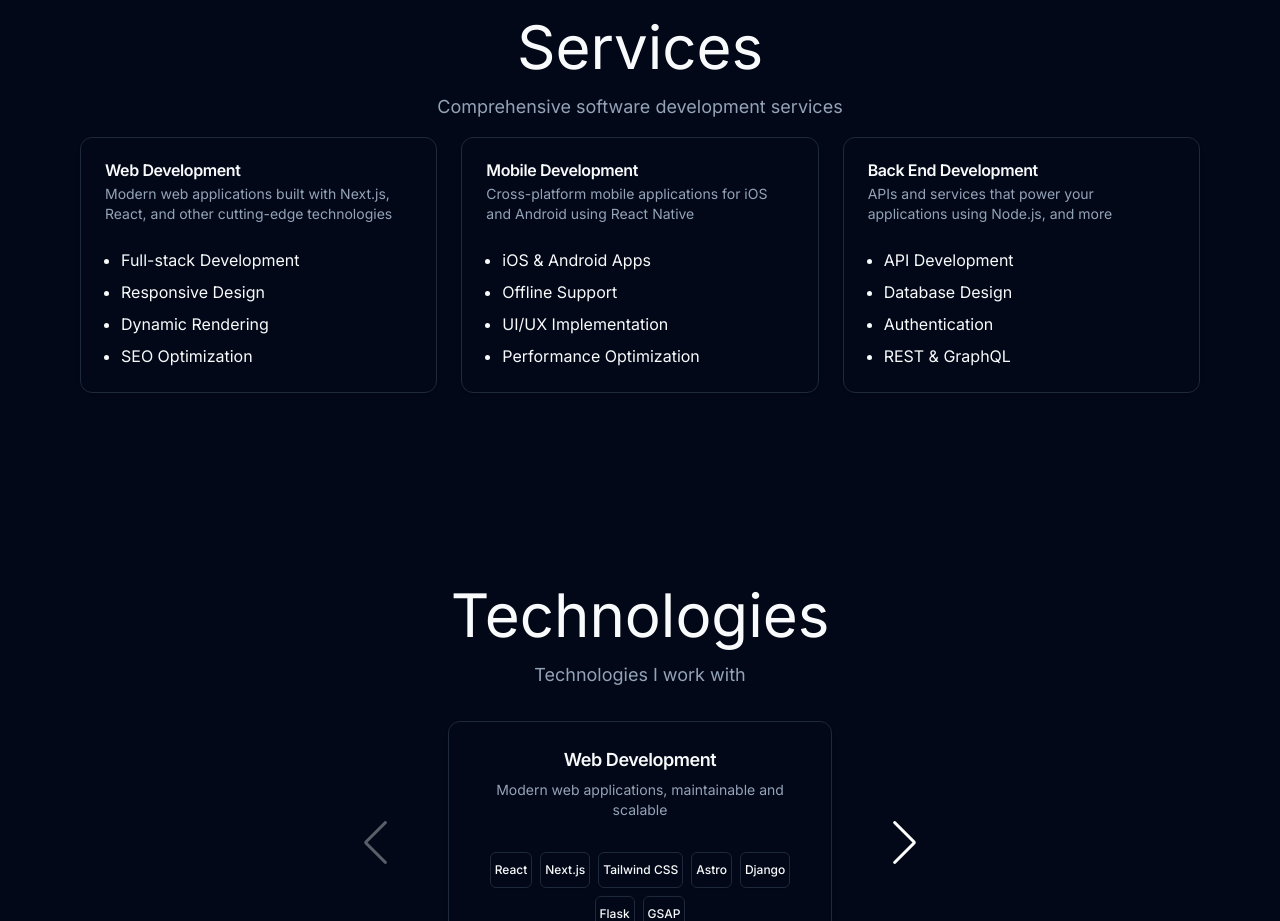
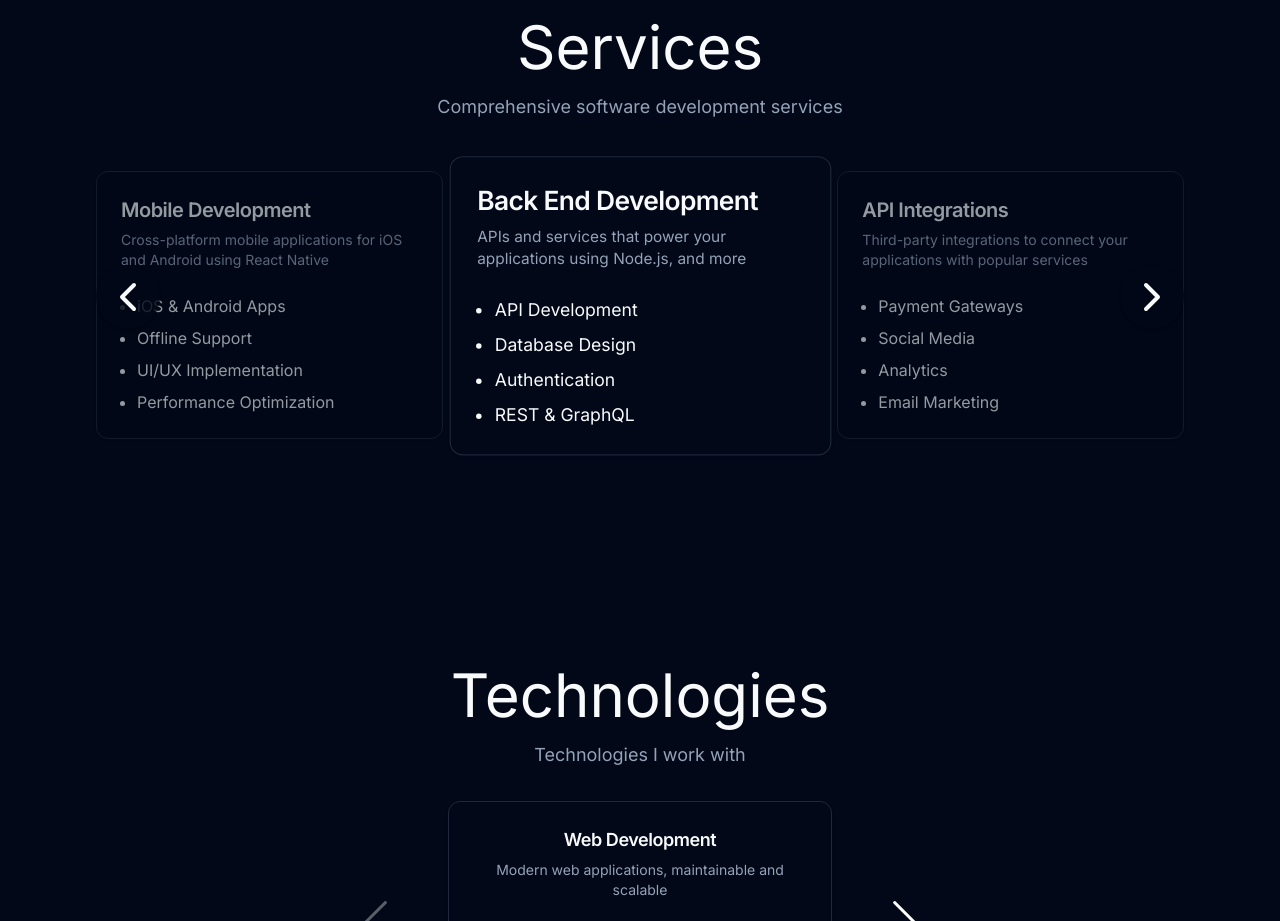
Before and after one commit to erkamkrs/portfolio-website, a Next.js app: page / in a window 1280 px wide. Shown: the part 2040-2961 px from the top of the page. Built offline with nearby package versions, Linux system fonts and the light colour scheme.

Commit message:
feat(services): implement carousel for service cards with swipe functionality

```diff
--- a/components/developer/services.tsx
+++ b/components/developer/services.tsx
@@ -1,5 +1,10 @@
+"use client";
+
 import { Card, CardContent, CardDescription, CardHeader, CardTitle } from "@/components/ui/card"
 import { FadeIn } from "../ui/fadeIn";
+import { useState, useRef, useEffect } from "react";
+import { cn } from "@/lib/utils";
+import { title } from "process";
 
 const SERVICES = [
     {
@@ -10,16 +15,84 @@ const SERVICES = [
     {
         title: "Mobile Development",
         description: "Cross-platform mobile applications for iOS and Android using React Native",
-        features: ["iOS & Android Apps", "Offline Support", "UI/UX Implementation",  "Performance Optimization"]
+        features: ["iOS & Android Apps", "Offline Support", "UI/UX Implementation", "Performance Optimization"]
     },
     {
         title: "Back End Development",
         description: "APIs and services that power your applications using Node.js, and more",
         features: ["API Development", "Database Design", "Authentication", "REST & GraphQL"],
     },
+    {
+        title: "API Integrations",
+        description: "Third-party integrations to connect your applications with popular services",
+        features: ["Payment Gateways", "Social Media", "Analytics", "Email Marketing"],
+    }
 ]
 
 export default function Services() {
+    const [activeIndex, setActiveIndex] = useState(1); // Start with middle card active
+    const [isDragging, setIsDragging] = useState(false);
+    const [startX, setStartX] = useState(0);
+    const [translateX, setTranslateX] = useState(0);
+    const carouselRef = useRef<HTMLDivElement>(null);
+
+    // Handle infinite looping
+    const totalItems = SERVICES.length;
+
+    const getVisibleIndices = () => {
+        let indices = [
+            (activeIndex - 1 + totalItems) % totalItems,
+            activeIndex,
+            (activeIndex + 1) % totalItems
+        ];
+        return indices;
+    };
+
+    const visibleIndices = getVisibleIndices();
+
+    const handlePrev = () => {
+        setActiveIndex((prev) => (prev - 1 + totalItems) % totalItems);
+    };
+
+    const handleNext = () => {
+        setActiveIndex((prev) => (prev + 1) % totalItems);
+    };
+
+    // Touch and mouse event handlers for swipe
+    const handleTouchStart = (e: React.TouchEvent | React.MouseEvent) => {
+        setIsDragging(true);
+        const clientX = 'touches' in e ? e.touches[0].clientX : (e as React.MouseEvent).clientX;
+        setStartX(clientX);
+        setTranslateX(0);
+    };
+
+    const handleTouchMove = (e: React.TouchEvent | React.MouseEvent) => {
+        if (!isDragging) return;
+        const clientX = 'touches' in e ? e.touches[0].clientX : (e as React.MouseEvent).clientX;
+        const moveX = clientX - startX;
+        setTranslateX(moveX);
+    };
+
+    const handleTouchEnd = () => {
+        if (!isDragging) return;
+        setIsDragging(false);
+
+        // Determine if swipe was significant enough to change card
+        if (translateX > 50) {
+            handlePrev();
+        } else if (translateX < -50) {
+            handleNext();
+        }
+    };
+
+    // Auto-rotate if desired (optional)
+    useEffect(() => {
+        const interval = setInterval(() => {
+            handleNext();
+        }, 5000);
+        return () => clearInterval(interval);
+    }, [activeIndex]);
+
     return (
         <div id="services">
             <section className="container space-y-6 py-8 md:py-12 lg:py-24">
@@ -30,11 +103,40 @@ export default function Services() {
                             Comprehensive software development services
                         </p>
                     </div>
-                    <div className="mx-auto grid justify-center gap-6 sm:grid-cols-2 lg:grid-cols-3 xl:grid-cols-3 max-w-[2000px]">
-                        {SERVICES.map((service) => (
-                            <Card key={service.title} className="flex flex-col">
+
+                    <div
+                        className="relative mx-auto max-w-[2000px] overflow-hidden"
+                        ref={carouselRef}
+                    >
+                        <div
+                            className="flex items-center justify-center gap-6 px-4 py-8"
+                            onTouchStart={handleTouchStart}
+                            onTouchMove={handleTouchMove}
+                            onTouchEnd={handleTouchEnd}
+                            onMouseDown={handleTouchStart}
+                            onMouseMove={handleTouchMove}
+                            onMouseUp={handleTouchEnd}
+                            onMouseLeave={handleTouchEnd}
+                            style={{
+                                transform: `translateX(${translateX}px)`,
+                                transition: isDragging ? 'none' : 'transform 0.5s ease',
+                            }}
+                        >
+                            {visibleIndices.map((index, i) => {
+                                const service = SERVICES[index];
+                                const isCenter = i === 1;
+
+                                return (
+                                    <div
+                                        key={`${service.title}-${index}`}
+                                        className={cn(
+                                            "transition-transform duration-500 ",
+                                            isCenter ? "w-full max-w-[600px] z-10 scale-110" : "w-full max-w-[400px] opacity-60 "
+                                        )}
+                                    >
+                                        <Card className="flex flex-col h-full">
                                             <CardHeader>
-                                    <CardTitle>{service.title}</CardTitle>
+                                                <CardTitle className={isCenter ? "text-2xl" : "text-xl"}>{service.title}</CardTitle>
                                                 <CardDescription>{service.description}</CardDescription>
                                             </CardHeader>
                                             <CardContent className="flex-1">
@@ -45,10 +147,33 @@ export default function Services() {
                                                 </ul>
                                             </CardContent>
                                         </Card>
-                        ))}
+                                    </div>
+                                );
+                            })}
+                        </div>
+
+                        {/* Navigation arrows */}
+                        <button
+                            onClick={handlePrev}
+                            className="absolute left-4 top-1/2 -translate-y-1/2 z-20 bg-background/80 p-2 rounded-full shadow hover:bg-background"
+                            aria-label="Previous service"
+                        >
+                            <svg xmlns="http://www.w3.org/2000/svg" width="48" height="48" viewBox="0 0 24 24" fill="none" stroke="currentColor" strokeWidth="2" strokeLinecap="round" strokeLinejoin="round">
+                                <path d="m15 18-6-6 6-6"/>
+                            </svg>
+                        </button>
+                        <button
+                            onClick={handleNext}
+                            className="absolute right-4 top-1/2 -translate-y-1/2 z-20 bg-background/80 p-2 rounded-full shadow hover:bg-background"
+                            aria-label="Next service"
+                        >
+                            <svg xmlns="http://www.w3.org/2000/svg" width="48" height="48" viewBox="0 0 24 24" fill="none" stroke="currentColor" strokeWidth="2" strokeLinecap="round" strokeLinejoin="round">
+                                <path d="m9 18 6-6-6-6"/>
+                            </svg>
+                        </button>
                     </div>
                 </FadeIn>
-            </section >
+            </section>
         </div>
     );
 }
```
Lines whose indentation alone changed are shown as unchanged.
